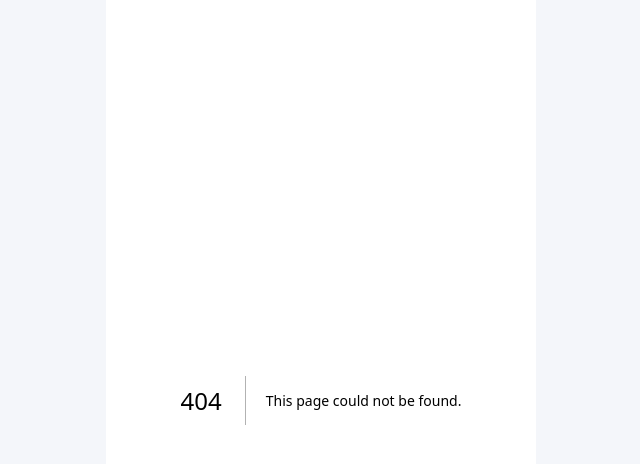
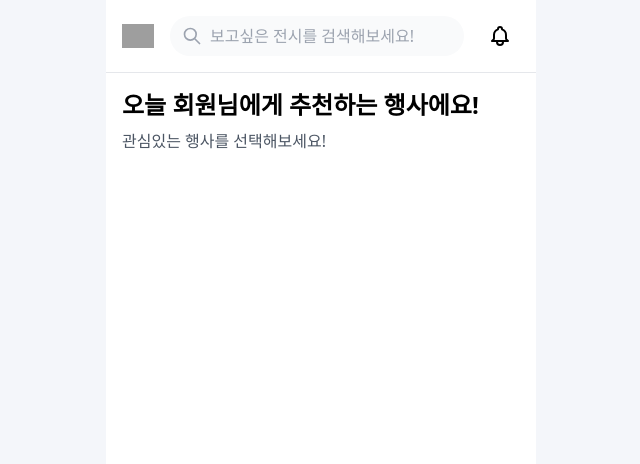
Before and after one commit to oznchex/linkculture-web, a Next.js app: page /home in a window 1280 px wide. Before the commit this address had no page. Shown: the top 464 px of the page, without its empty margins (319-959 px from the left). Built offline with nearby package versions, Linux system fonts and the light colour scheme; grey boxes are pictures that could not be loaded.

Commit message:
fix: style fix

```diff
--- /dev/null
+++ b/src/app/home/page.tsx
@@ -0,0 +1,58 @@
+'use client';
+
+import Image from 'next/image';
+import Link from 'next/link';
+
+export default function HomePage() {
+  const categories = [
+    { id: 1, name: '전시·행사', icon: '/assets/icons/ticket.svg' },
+    { id: 2, name: '영화·공연', icon: '/assets/icons/movie.svg' },
+    { id: 3, name: '스포츠·경기', icon: '/assets/icons/sports.svg' },
+    { id: 4, name: '관광·명소', icon: '/assets/icons/tourism.svg' },
+  ];
+
+  const events = [
+    {
+      id: 1,
+      type: '전시·행사',
+      title: '김대중컨벤션센터',
+      image: '/assets/events/event1.jpg',
+      tags: ['휠체어 대여 가능', '장애인 화장실', '전용 주차구역'],
+      accessibility: '혼잡도 높음',
+      moreCount: 3,
+    },
+    // ... 더 많은 이벤트 데이터
+  ];
+
+  return (
+    <div className="flex flex-col min-h-screen pb-16">
+      {/* 헤더 */}
+      <header className="flex items-center justify-between p-4 border-b">
+        <Image src="/assets/logo.svg" alt="로고" width={32} height={32} />
+        <div className="flex-1 mx-4">
+          <div className="relative">
+            <input
+              type="search"
+              placeholder="보고싶은 전시를 검색해보세요!"
+              className="w-full p-2 pl-10 bg-gray-50 rounded-full"
+            />
+            <svg className="absolute left-3 top-1/2 -translate-y-1/2 w-5 h-5 text-gray-400" fill="none" viewBox="0 0 24 24" stroke="currentColor">
+              <path strokeLinecap="round" strokeLinejoin="round" strokeWidth={2} d="M21 21l-6-6m2-5a7 7 0 11-14 0 7 7 0 0114 0z" />
+            </svg>
+          </div>
+        </div>
+        <button className="p-2">
+          <svg className="w-6 h-6" fill="none" viewBox="0 0 24 24" stroke="currentColor">
+            <path strokeLinecap="round" strokeLinejoin="round" strokeWidth={2} d="M15 17h5l-1.405-1.405A2.032 2.032 0 0118 14.158V11a6.002 6.002 0 00-4-5.659V5a2 2 0 10-4 0v.341C7.67 6.165 6 8.388 6 11v3.159c0 .538-.214 1.055-.595 1.436L4 17h5m6 0v1a3 3 0 11-6 0v-1m6 0H9" />
+          </svg>
+        </button>
+      </header>
+
+      {/* 메인 컨텐츠 */}
+      <main className="flex-1 p-4">
+        <h1 className="text-2xl font-bold mb-2">오늘 회원님에게 추천하는 행사에요!</h1>
+        <p className="text-gray-600 mb-6">관심있는 행사를 선택해보세요!</p>
+      </main>
+    </div>
+  );
+}
--- a/src/components/common/onboarding/CompleteOnboardingStep.tsx
+++ b/src/components/common/onboarding/CompleteOnboardingStep.tsx
@@ -2,16 +2,22 @@
 
 import { useState } from 'react';
 import Image from 'next/image';
+import { useRouter } from 'next/navigation';
 import { motion } from 'framer-motion';
 import Modal from '@/components/common/modal/Modal';
 import RoutingButton from '@/components/common/button/RoutingButton';
 
 interface CompleteOnboardingStepProps {
-  onNext: () => void;
   onBack: () => void;
 }
 
-export default function CompleteOnboardingCardStep({ onNext, onBack }: CompleteOnboardingStepProps) {
+export default function CompleteOnboardingCardStep({ onBack }: CompleteOnboardingStepProps) {
+  const router = useRouter();
+
+  const handleComplete = () => {
+    router.push('/home');
+  };
+
   return (
     <div className="flex-1 flex flex-col justify-between">
       {/* 상단 섹션 */}
@@ -44,7 +50,7 @@ export default function CompleteOnboardingCardStep({ onNext, onBack }: CompleteO
         </div>
         <div className="mt-auto mb-8">
           <RoutingButton
-            onClick={onNext}
+            onClick={handleComplete}
             className="w-full"
           >
             다음
--- a/src/components/common/onboarding/OnboardingContainer.tsx
+++ b/src/components/common/onboarding/OnboardingContainer.tsx
@@ -49,17 +49,20 @@ export default function OnboardingContainer() {
   };
 
   return (
-    <div className="min-h-screen bg-white flex flex-col">
+    <div className="flex flex-col items-center justify-center h-full">
+
+    <div className="w-full flex flex-col items-center justify-center gap-4">
       {/* Main content area */}
-      <div className="flex-1 px-5">
+      <div className="w-full px-5">
         {step <= 8 && (
           <div className="pt-3">
             <ProgressBar currentStep={step} totalSteps={8} />
           </div>
         )}
-        <div className="mt-6">
+        <div className="w-full flex flex-col gap-4">
           {renderStep()}
         </div>
+      </div>
       </div>
     </div>
   );
--- a/src/components/common/onboarding/certify/CertifyWelfareCardStep.tsx
+++ b/src/components/common/onboarding/certify/CertifyWelfareCardStep.tsx
@@ -68,13 +68,13 @@ export default function CertifyWelfareCardStep({ onNext, onBack, onManualInput }
           className="relative flex-1 p-8 rounded-2xl border border-gray-200 flex flex-col items-center"
         >
           {isVerified && (
-            <div className="absolute -top-3 left-1/2 -translate-x-1/2 bg-[#EEF1FF] px-4 py-1 rounded-full flex items-center gap-1">
-              <div className="w-4 h-4 bg-blue-500 rounded-full flex items-center justify-center">
-                <svg className="w-3 h-3 text-white" viewBox="0 0 24 24" fill="none" stroke="currentColor">
+            <div className="absolute -top-3 left-1/2 -translate-x-1/2 bg-[#EEF1FF] px-3 py-1 rounded-full flex items-center gap-1 whitespace-nowrap">
+              <div className="w-3.5 h-3.5 bg-blue-500 rounded-full flex items-center justify-center">
+                <svg className="w-2.5 h-2.5 text-white" viewBox="0 0 24 24" fill="none" stroke="currentColor">
                   <path strokeLinecap="round" strokeLinejoin="round" strokeWidth={2} d="M5 13l4 4L19 7" />
                 </svg>
               </div>
-              <span className="text-sm font-medium text-[#4255FF]">인증 완료</span>
+              <span className="text-xs font-medium text-[#4255FF]">인증 완료</span>
             </div>
           )}
           <Image src="/assets/onboarding/input_inform.svg" alt="직접입력" width={48} height={48} />
--- a/src/components/common/onboarding/input/InputNameStep.tsx
+++ b/src/components/common/onboarding/input/InputNameStep.tsx
@@ -32,7 +32,7 @@ export default function InputNameStep({ onNext, onBack }: InputNameStepProps) {
   };
 
   return (
-    <div className="flex-1 flex flex-col justify-between">
+    <div className="w-full flex flex-col justify-between">
       {/* 상단 섹션 */}
       <div className="flex flex-col">
         <button
```
